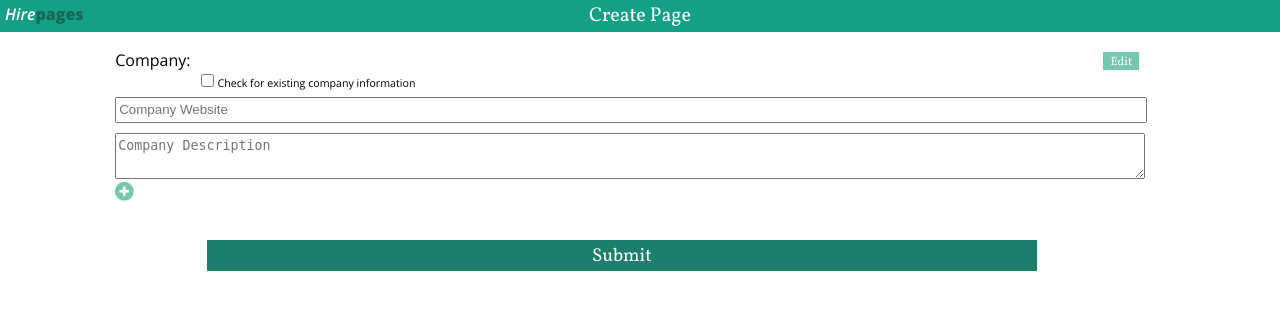
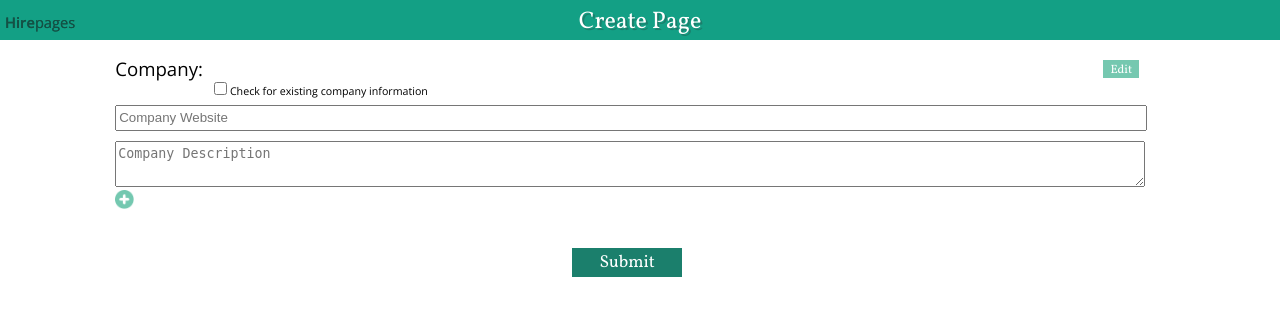
Before and after one commit to czengg/mhacks, a Django app: template hirepages/templates/createPageRecruiting.html in a window 1280 px wide. Shown: the top 316 px of the page. Run offline with Django 3.2, Linux system fonts and the light colour scheme; the template is opened without the code that fills it, so the values that code supplies are empty; some libraries are stand-ins or nearby versions.

Commit message:
YOUR MOM IS FUCKING MESSED UP

```diff
--- a/hirepages/hirepages/urls.py
+++ b/hirepages/hirepages/urls.py
@@ -3,7 +3,7 @@ from django.conf.urls import patterns, include, url
 from django.contrib import admin
 admin.autodiscover()
 
-from hirepagesApp.views import signup, login, logout, createLookingPage, updateLookingPage, createRecruitingPage
+from hirepagesApp.views import signup, login, logout, search, createLookingPage, updateLookingPage, createRecruitingPage
 from django.views.generic import TemplateView
 from django.contrib.staticfiles.urls import staticfiles_urlpatterns
 
@@ -17,7 +17,8 @@ urlpatterns = patterns('',
     url(r'^logout$', logout),
     url(r'^createlooking$', createLookingPage),
     url(r'^updatelooking$', updateLookingPage),
-    url(r'^createrecruiting$',createRecruitingPage),
+    url(r'^createrecruiting$', createRecruitingPage),
+    url(r'^search$', search),
     #url(r'^admin/', include(admin.site.urls)),
 )
 
--- a/hirepages/hirepagesApp/forms.py
+++ b/hirepages/hirepagesApp/forms.py
@@ -162,3 +162,7 @@ class PositionForm(forms.Form):
     state = forms.ChoiceField(choices=STATES)
 
     tags = forms.CharField(max_length=100, widget=forms.Textarea)
+
+class SearchForm(forms.Form):
+    tags = forms.CharField(max_length=100,
+                            widget=forms.Textarea)
--- a/hirepages/hirepagesApp/static/styles.css
+++ b/hirepages/hirepagesApp/static/styles.css
@@ -25,15 +25,18 @@ body{
 
 .logo1{
 	font-family: 'Open Sans', sans-serif;
-	font-weight:400;
-	font-style:italic;
-	color:#ffffff;
+	font-weight:600;
+	/*font-style:italic;*/
+
+
+
 }
 
 .logo2{
 	font-family: 'Open Sans', sans-serif;
-	font-weight:800;
-	color:#1a6657;
+	font-weight:300;
+
+
 }
 
 #tagline{
@@ -50,38 +53,56 @@ h1{
 	margin-top:15px;
 	text-align: center;
 	font-size:33pt;
+	text-shadow:3px 3px #1b7f6c;
+	color:#dcfff4;
+	font-weight:700;
+
 }
 
 h2{
-	font-size:12pt;
+	font-size:11pt;
 	display:inline;
 
 	float:left;
 	padding-left:5px;
-padding-top:7px;
-margin-top:-33px;
+padding-top:9px;
+margin-top:-34px;
+	color:#145145;
+	text-shadow:0px 0px;
 }
 
 h3{
+	font-size:14pt;
+	font-weight:400;
 	float:left;
 	margin-right:7px;
 }
 
+#landingBody{
+	margin:0 auto;
+	text-align:center;
+}
+
+
 #landingBody img{
-	width:50%;
+	padding-top:20px;
+	margin:0 auto;
+	width:200px;
+	/*width:50%;
 	margin-left:25%;
 	margin-right:25%;
 	padding-top:30px;
-
+	*/
 }
 
 #landingButton{
 	font-family: 'Vollkorn', serif;
-	width:80%;
-	margin-left:9%;
-	margin-right:9%;
+	width:200px;
+	margin:0 auto;
 	position:fixed;
 	bottom:30px;
+	left:0;
+	right:0;
 
 	/*width:80%;
 	margin-left:15%;
@@ -100,23 +121,33 @@ font-weight:400;
 	padding:7px 0px 5px 0;
 	text-align:center;
 	margin-top:20px;
+	color:#BDEFE0;
 }
 
-#loginButton, #signupButton, #createPageButton{
+
+#loginButton, #signupButton, #createPageButton, #anythingButton, #startExploreButton{
 	font-family: 'Vollkorn', serif;
-	width:80%;
-	margin-left:9%;
-	margin-right:9%;
+	width:100px;
+	margin:0 auto;
 	background-color:#1b7f6c;
 font-weight:400;
-	font-size:14pt;
+	font-size:13pt;
 	padding:7px 5px 5px 5px;
 	text-align:center;
 	margin-top:20px;
 	margin-bottom:5px;
 }
 
-
+#anythingButton, #startExploreButton{
+	width:150px;
+		font-family: 'Vollkorn', serif;
+	margin:0 auto;
+	background-color:#1b7f6c;
+font-weight:400;
+	font-size:13pt;
+	padding:7px 5px 5px 5px;
+	text-align:center;
+}
 
 
 #loginBody #textInput{
@@ -136,7 +167,7 @@ width:100%;
 
 }
 
-.landingButton:hover, #loginButton:hover, #signupButton:hover, #createPageButton:hover, .doneEditingButton:hover{
+.landingButton:hover, #loginButton:hover, #signupButton:hover, #createPageButton:hover, .doneEditingButton:hover, #anythingButton:hover, #startExploreButton:hover{
 	background-color:#196656;
 }
 
@@ -144,13 +175,14 @@ width:100%;
 	margin-top:50px;
 }
 
-#getStarted, #loginButton, #signupButton, #createPageButton, .doneEditingButton, .editButton{
+ #loginButton, #signupButton, #createPageButton, .doneEditingButton, .editButton, #anythingButton, #startExploreButton, #searchBarButton{
 	color:#FFFFFF;
 }
 
 #login{
-	color:#75c8b0;
-	color:#FFFFFF;
+
+	color:#BDEFE0;
+
 }
 
 
@@ -181,7 +213,7 @@ width:100%;
 /***** signup page ****/
 
 #signupButton{
-	font-size:14pt;
+	font-size:13pt;
 }
 ul
 {
@@ -194,33 +226,39 @@ ul
 	margin-right:9%;
 }
 
-#createPageLookingBody form, #createPageRecruitingBody form{
+#createPageLookingBody form, #createPageRecruitingBody form, .exploreBody form {
 	width:80%;
 	margin-left:9%;
 	margin-right:9%;
 }
 
-#signupBody header, #createPageLookingBody header, #createPageRecruitingBody header{
+#signupBody header, #createPageLookingBody header, #createPageRecruitingBody header, .exploreBody header{
 	background-color:#13a085;
+	height:40px;
 	margin-bottom:20px;
 }
 
-#signupBody header div, #createPageLookingBody header div, #createPageRecruitingBody header div{
+#signupBody header div, #createPageLookingBody header div, #createPageRecruitingBody header div, .exploreBody header div{
 	width:80%;
 	margin:0 auto;
 	text-align:center;
+	padding-top:5px;
 }
 
-#signupBody header p, #createPageLookingBody header p, #createPageRecruitingBody header p{
-	line-height:24pt;
+#signupBody header p, #createPageLookingBody header p, #createPageRecruitingBody header p, .exploreBody header p{
+	line-height:26pt;
 	font-family: 'Vollkorn', serif;
 	display:inline;
 	color:#ffffff;
-font-size:20px;
+	text-shadow:2px 2px #1b7f6c;
+font-size:24px;
 text-align:center;
+padding-bottom:20px;
+vertical-align:middle;
+
 }
 
-#signupBody input[type="text"], #signupBody input[type="password"], #createPageLookingBody input[type="text"], #createPageRecruitingBody input[type="text"]{
+#signupBody input[type="text"], #createPageLookingBody input[type="text"], #createPageRecruitingBody input[type="text"], .exploreBody input[type="search"]{
 	display:block;
 	margin-top:10px;
 	line-height:20px;
@@ -303,13 +341,13 @@ font-weight:400;
 
 }
 
-#createPageLookingBody input, #createPageLookingBody textarea, #createPageRecruitingBody input, #createPageRecruitingBody textarea{
+#createPageLookingBody input, #createPageLookingBody textarea, #createPageRecruitingBody input, #createPageRecruitingBody textarea, .exploreBody input{
 	width:100%;
 	display:block;
 	margin-top:10px;
 	line-height:20px;
 }
-#createPageLookingBody form, #createPageRecruitingBody form, {
+#createPageLookingBody form, #createPageRecruitingBody form, .exploreBody form{
 	width:80%;
 }
 
@@ -318,6 +356,15 @@ font-weight:400;
 	font-size:8pt;
 padding-top:2px;
 float:left;
+}
+
+.exploreBody form p{
+	font-weight:400;
+	font-size:8pt;
+padding-top:2px;
+text-align: center;
+color:#1B7F6C;
+
 }
 
 #companyInfo input[type="checkbox"]{
@@ -375,3 +422,227 @@ font-weight:400;
 .availablePositionsSections{
 	margin-top:25px;
 }
+
+.profileIcon{
+	float:right;
+	width:20px;
+margin-top:-26px;
+margin-right:10px;
+}
+
+#barBreak{
+	width:100%;
+	height:2px;
+	background-color:#1B7F6C;
+	margin-top:-20px;
+}
+
+.searchbar form{
+	margin:0 auto;
+	max-width:350px;
+}
+
+#searchBarBackground{
+	background-color:#75C8B0;
+}
+
+.searchBar{
+
+	height:40px;
+	margin-top:0px;
+	text-align:center;
+	margin:0 auto;
+	width:100%;
+	max-width:330px;
+}
+
+.searchBar input, .searchBar a{
+	float:left;
+	margin:0 auto;
+}
+
+.searchBar input[type="search"]{
+	width:72%;
+	max-width:250px;
+margin-top:8px;
+}
+
+.searchBar a{
+
+	font-family: 'Vollkorn', serif;
+	background-color:#1B7F6C;
+font-weight:400;
+	font-size:9pt;
+	padding:4px 7px 2px 7px;
+	margin-bottom:2px;
+	text-align:center;
+	margin-top:11px;
+	margin-left:10px;
+}
+
+.yesOrNo{
+	display:inline-block;
+	padding-top:10px;
+	margin:0 auto;
+}
+
+
+.yesOrNo img{
+	width:40px;
+	margin-right:5px;
+	margin-bottom:10px;
+}
+
+#decision{
+	width:95px;
+	margin:0 auto;
+}
+
+
+.strong{
+	font-family: 'Vollkorn', serif;
+	font-weight:400;
+	font-size:18pt;
+	margin-bottom:0px;
+}
+
+
+.medium{
+	font-size:13pt;
+	font-weight:400;
+	margin-bottom:5px;
+}
+
+.mediumLight{
+	font-size:10pt;
+	font-weight:400;
+	margin-bottom:3px;
+}
+
+.lightV{
+	font-family: 'Vollkorn', serif;
+	font-weight:400;
+	font-size:10pt;
+
+}
+
+.gap{
+height:4px;
+
+}
+
+a{
+	text-decoration: none;
+	color:#000000
+}
+
+.light{
+	font-size:10pt;
+	font-weight:300;
+	margin-top:4px;
+
+}
+
+
+
+.pageContainer{
+	border:#13a085 solid 2px;
+	width:70%;
+	max-width:450px;
+	margin:0 auto;
+	padding:8%;
+	background-color:#ffffff;
+}
+
+.h3Display{
+	font-family: 'Vollkorn', serif;
+	margin-top:25px;
+	margin-bottom:5px;
+	font-size:12px;
+	color:#75c8b0;
+	color:#13a085;
+}
+
+.h3DisplayTop{
+	font-family: 'Vollkorn', serif;
+	margin-bottom:5px;
+	font-size:12px;
+	color:#75c8b0;
+	color:#13a085;
+}
+
+
+#skillsKey{
+	margin-bottom:0;
+}
+#backgroundColor{
+	background-color:#d6f2e9;
+}
+
+.spacing{
+	height:100px;
+}
+.removeTopMargin{
+	margin-top:0;
+}
+
+
+#signupBody header div, #createPageLookingBody header div, #createPageRecruitingBody header div{
+	width:80%;
+	margin:0 auto;
+	text-align:center;
+	padding-top:5px;
+}
+
+#signupBody header p, #createPageLookingBody header p, #createPageRecruitingBody header p, .exploreBody header p{
+	line-height:26pt;
+	font-family: 'Vollkorn', serif;
+	display:inline;
+	color:#ffffff;
+	text-shadow:2px 2px #1b7f6c;
+font-size:24px;
+text-align:center;
+padding-bottom:20px;
+vertical-align:middle;
+
+}
+
+.exploreBody header div{
+	width:80%;
+
+	margin:0 auto;
+	text-align:center;
+}
+
+.logoHeader{
+	font-size:18pt;
+	text-shadow:2px 2px #1b7f6c;
+	margin-top:0;
+	color:#ffffff;
+	padding-top:0 ;
+	padding-top:0px ;
+
+}
+
+.logoHeader div {
+	padding-top:0 !important;
+	margin-top:0 !important;
+}
+
+.logoHeader div p div{
+	padding-top:0 !important;
+	margin-top:0 !important;
+}
+
+
+
+
+@media all and (min-width: 650px) {
+
+	.exploreBody header div{
+	width:550px;
+}
+
+
+
+}
```
Also changed, not shown: hirepages/hirepagesApp/views.py (+12 -0 lines).
